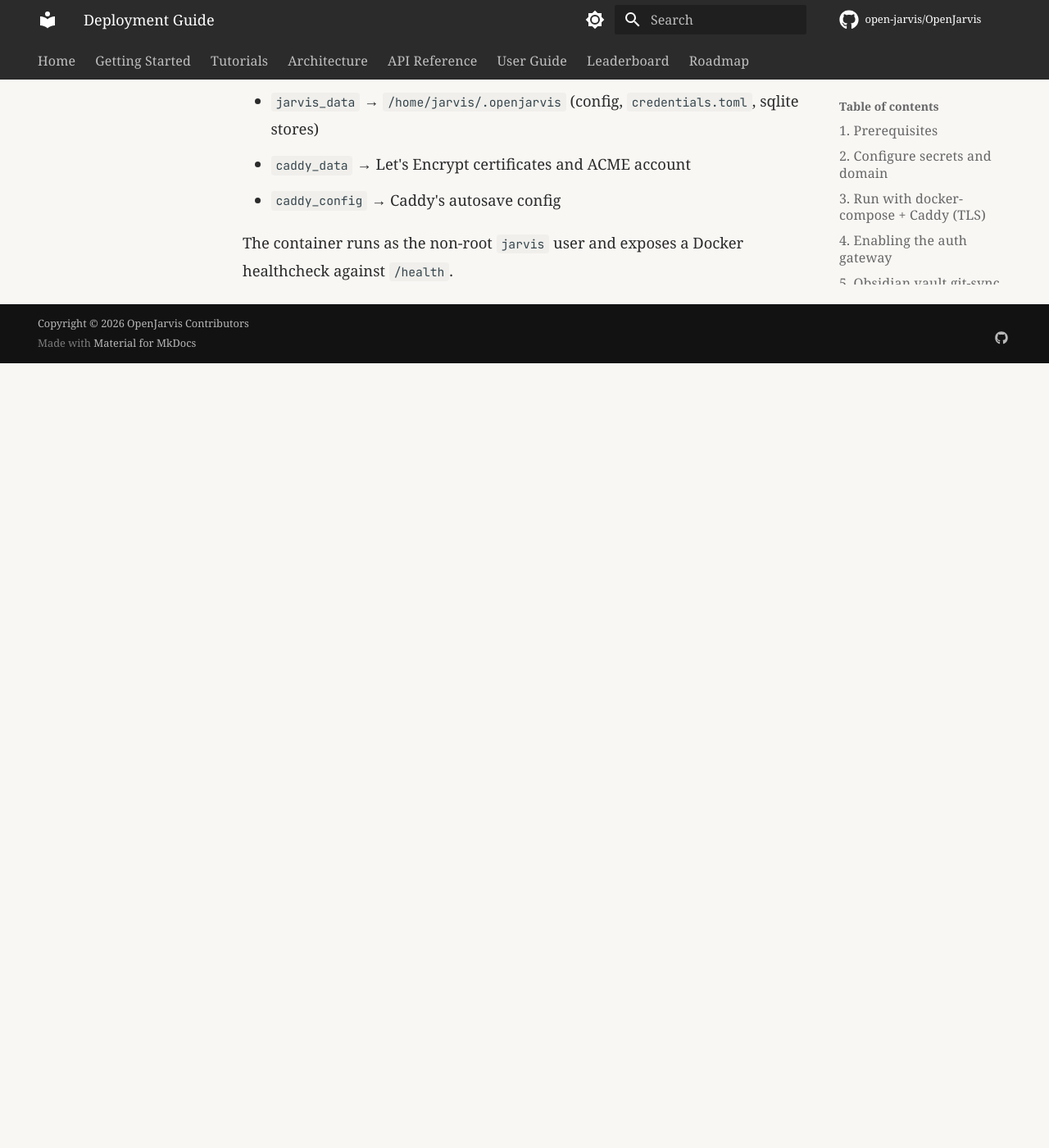
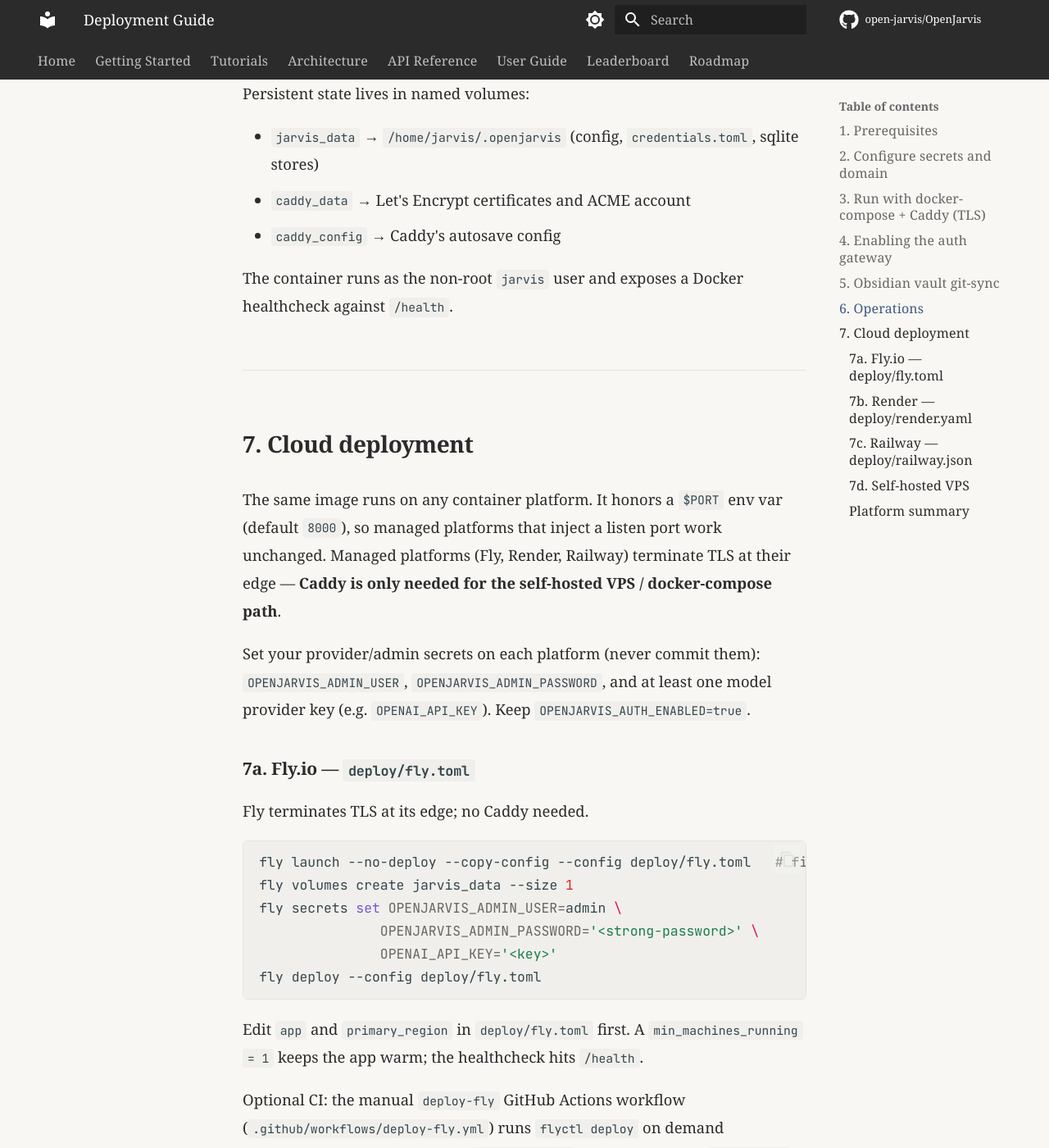
Before and after one commit to bill143/JARVIS_2.0, an MkDocs documentation site: the page built from docs/DEPLOYMENT.md, in a window 1280 px wide and 1400 px high, scrolled down 4883 px. Shown: the whole window at 82% size. Built offline with MkDocs 1.6.1 and Material for MkDocs 9.7.7, drawn with Linux system fonts in a browser that asks for light colours; some web fonts are replaced; comment, search, counter and statistics services are not loaded; before the commit the page ends 5326 px from its top, so only the background shows below that; some of the changed text lies outside the part shown.

Commit message:
feat(ops): completed Stage 5 - cloud deployment pipeline (Fly/Render/Railway/VPS)
Ship deploy manifests and a step-by-step guide for every target:

- Dockerfile: honor $PORT (default 8000) in the start command and
  healthcheck, so the same image runs unchanged on PaaS platforms that inject
  a listen port (verified locally on 8000 and an injected 9000).
- deploy/fly.toml: Fly.io app (edge TLS, /health check, warm machine,
  persistent volume at /home/jarvis/.openjarvis).
- deploy/render.yaml: Render blueprint (Docker runtime, managed HTTPS, 1 GB
  disk, PORT pinned, secrets marked sync:false for the dashboard).
- deploy/railway.json: Railway (Dockerfile builder, $PORT start command,
  /health check, restart policy).
- .github/workflows/deploy-fly.yml: OPTIONAL manual (workflow_dispatch) Fly
  deploy pipeline - never runs on push, needs a user-provided FLY_API_TOKEN
  secret. Does not touch the existing CI or the review job.
- docs/DEPLOYMENT.md: adds a Cloud deployment section with per-platform
  steps and a summary table (managed platforms terminate TLS at the edge;
  Caddy is only for the self-hosted VPS path).

Managed platforms provide TLS; the VPS path reuses the Stage 4 compose +
Caddy stack. Manifests validated; no application code changed.

Co-Authored-By: Claude Opus 4.8 <noreply@anthropic.com>
Claude-Session: https://claude.ai/code/session_01HJ11XU8xijHPe8uvHPzY7J

````diff
--- a/docs/DEPLOYMENT.md
+++ b/docs/DEPLOYMENT.md
@@ -9,6 +9,7 @@ reverse proxy with automatic TLS, on an isolated network.
 - [4. Enabling the auth gateway](#4-enabling-the-auth-gateway)
 - [5. Obsidian vault git-sync](#5-obsidian-vault-git-sync)
 - [6. Operations](#6-operations)
+- [7. Cloud deployment](#7-cloud-deployment)
 
 ---
 
@@ -153,3 +154,84 @@ Persistent state lives in named volumes:
 
 The container runs as the non-root `jarvis` user and exposes a Docker
 healthcheck against `/health`.
+
+---
+
+## 7. Cloud deployment
+
+The same image runs on any container platform. It honors a `$PORT` env var
+(default `8000`), so managed platforms that inject a listen port work
+unchanged. Managed platforms (Fly, Render, Railway) terminate TLS at their
+edge — **Caddy is only needed for the self-hosted VPS / docker-compose path**.
+
+Set your provider/admin secrets on each platform (never commit them):
+`OPENJARVIS_ADMIN_USER`, `OPENJARVIS_ADMIN_PASSWORD`, and at least one model
+provider key (e.g. `OPENAI_API_KEY`). Keep `OPENJARVIS_AUTH_ENABLED=true`.
+
+### 7a. Fly.io — `deploy/fly.toml`
+
+Fly terminates TLS at its edge; no Caddy needed.
+
+```bash
+fly launch --no-deploy --copy-config --config deploy/fly.toml   # first time
+fly volumes create jarvis_data --size 1
+fly secrets set OPENJARVIS_ADMIN_USER=admin \
+               OPENJARVIS_ADMIN_PASSWORD='<strong-password>' \
+               OPENAI_API_KEY='<key>'
+fly deploy --config deploy/fly.toml
+```
+
+Edit `app` and `primary_region` in `deploy/fly.toml` first. A
+`min_machines_running = 1` keeps the app warm; the healthcheck hits `/health`.
+
+Optional CI: the manual `deploy-fly` GitHub Actions workflow
+(`.github/workflows/deploy-fly.yml`) runs `flyctl deploy` on demand
+(workflow_dispatch). It needs a `FLY_API_TOKEN` repository secret
+(`fly tokens create deploy`) — **you must add this secret yourself.**
+
+### 7b. Render — `deploy/render.yaml`
+
+Render provides a managed HTTPS domain automatically.
+
+1. Copy `deploy/render.yaml` to the repo root (Render reads `render.yaml`
+   from the root), or create a Web Service pointed at the `Dockerfile`.
+2. Create a **Blueprint** from the repo.
+3. In the dashboard, fill in the `sync: false` secrets
+   (`OPENJARVIS_ADMIN_*`, provider keys).
+
+The blueprint pins `PORT=8000`, a `/health` healthcheck, and a 1 GB persistent
+disk mounted at `/home/jarvis/.openjarvis`.
+
+### 7c. Railway — `deploy/railway.json`
+
+Railway auto-provisions a public HTTPS domain.
+
+1. Create a project from the repo (Railway detects the Dockerfile) and copy
+   `deploy/railway.json` to the repo root, or set the build to use it.
+2. Add a **Volume** mounted at `/home/jarvis/.openjarvis` for persistence.
+3. Add the secret variables in the Railway dashboard.
+
+Railway injects `$PORT`; the start command and image both honor it.
+
+### 7d. Self-hosted VPS
+
+Use the docker-compose + Caddy path from sections 2–3 on any VPS (or bare
+`docker run` with your own TLS proxy):
+
+```bash
+git clone <repo> && cd JARVIS_2.0
+cp .env.example .env      # fill in JARVIS_DOMAIN, ACME_EMAIL, secrets
+docker compose up -d --build
+```
+
+Point your domain's DNS at the VPS; Caddy fetches a Let's Encrypt cert on
+first request. This is the only path that manages its own TLS.
+
+### Platform summary
+
+| Platform | Config | TLS | Persistence | Notes |
+|---|---|---|---|---|
+| Fly.io | `deploy/fly.toml` | Fly edge | `[[mounts]]` volume | `min_machines_running=1` keeps it warm |
+| Render | `deploy/render.yaml` | Render edge | `disk:` 1 GB | Fill `sync:false` secrets in dashboard |
+| Railway | `deploy/railway.json` | Railway edge | add a Volume | Injects `$PORT` |
+| VPS | `docker-compose.yml` + `Caddyfile` | Caddy / Let's Encrypt | named volumes | Self-managed TLS |
````
Also changed, not shown: 5 other files.
